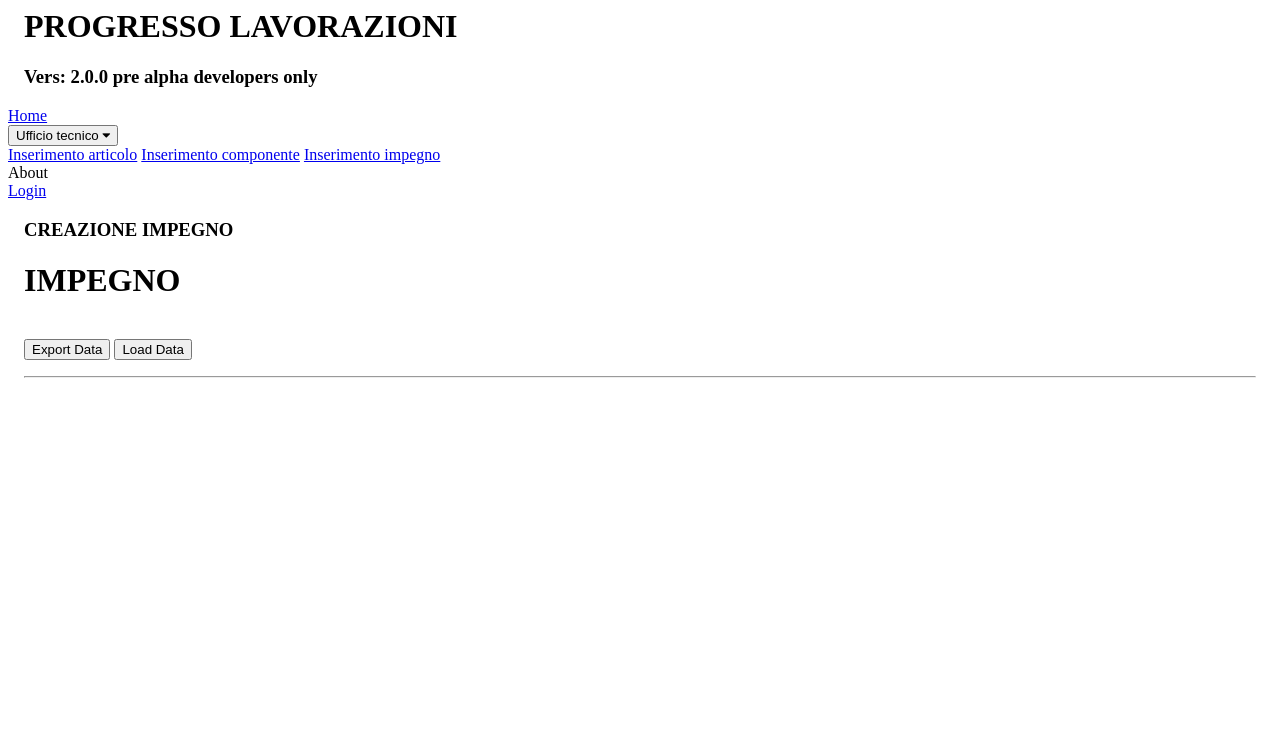
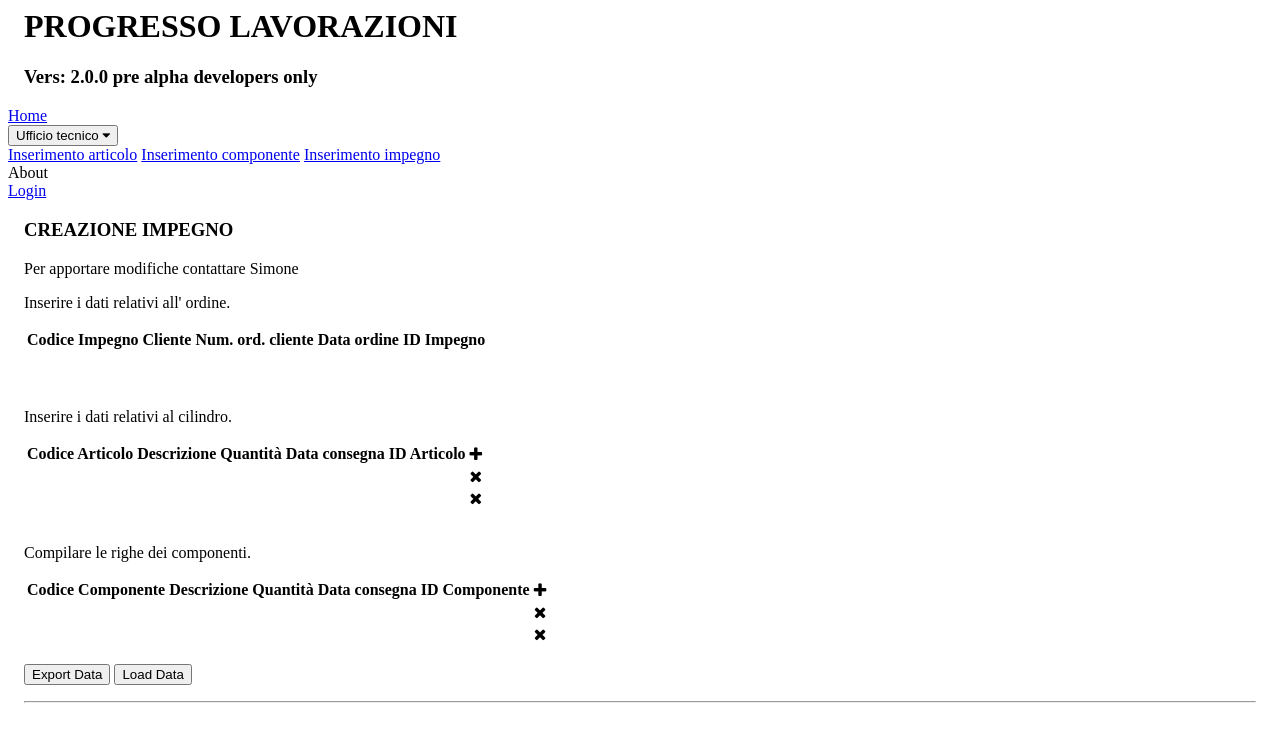
Before and after one commit to gerseun/flask, a Flask app: page /NuovoImpegno in a window 1280 px wide. Shown: the top 742 px of the page. Run offline with Flask 2, Linux system fonts and the light colour scheme; lists and menus that the app fills with data are empty; some libraries are stand-ins or nearby versions.

Commit message:
new impegno grafico

```diff
--- a/app/templates/NuovoArticolo.html
+++ b/app/templates/NuovoArticolo.html
@@ -23,7 +23,9 @@
         </tr>
       </tbody>
     </table>
+
     <br>
+
     <p>Compilare le righe dei componenti.</p>
     <table id="t_comp">
       <thead class="header">
--- a/app/templates/NuovoImpegno.html
+++ b/app/templates/NuovoImpegno.html
@@ -1,6 +1,94 @@
 {% extends "base.html" %}
 
 {% block content %}
-    <h1>IMPEGNO</h1>
+
+<div class="container" id="newImpegno">
+  <p>Per apportare modifiche contattare Simone</p>
+  <p>Inserire i dati relativi all' ordine.</p>
+  <div id="">
+    <table id="t_imp">
+      <thead class="header">
+        <th id="cod_imp">Codice Impegno</th>
+        <th id="cliente">Cliente</th>
+        <th id="cod_ord_cli">Num. ord. cliente</th>
+        <th id="data_ord">Data ordine</th>
+        <th id="id_imp">ID Impegno</th>
+      </thead>
+      <tbody class="body">
+        <tr>
+          <td contenteditable="true" class="search_imp" id="first_cell"></td>
+          <td contenteditable="true"></td>
+          <td contenteditable="true"></td>
+          <td contenteditable="true"></td>
+          <td contenteditable="false"></td>
+        </tr>
+      </tbody>
+    </table>
+
+    <br>
+
+    <p>Inserire i dati relativi al cilindro.</p>
+    <table id="t_art">
+      <thead class="header">
+        <th id="cod_art">Codice Articolo</th>
+        <th id="desc_art">Descrizione</th>
+        <th id="qt_art">Quantità</th>
+        <th id="data_cons_art">Data consegna</th>
+        <th id="id_art">ID Articolo</th>
+        <th class="control"><i class="table-add fa fa-plus"></i></th>
+      </thead>
+      <tbody class="body">
+        <tr>
+          <td contenteditable="true" class="search_art" id="first_cell"></td>
+          <td contenteditable="true"></td>
+          <td contenteditable="true"></td>
+          <td contenteditable="true"></td>
+          <td contenteditable="false"></td>
+          <td class="control"><i class="table-remove fa fa-times"></i></td>
+        </tr>
+        <tr class="hide">
+          <td contenteditable="true" class="search_art"></td>
+          <td contenteditable="true"></td>
+          <td contenteditable="true"></td>
+          <td contenteditable="true"></td>
+          <td contenteditable="false"></td>
+          <td class="control"><i class="table-remove fa fa-times"></i></td>
+        </tr>
+      </tbody>
+    </table>
+
+    <br>
+
+    <p>Compilare le righe dei componenti.</p>
+    <table id="t_comp">
+      <thead class="header">
+        <th id="cod_comp">Codice Componente</th>
+        <th id="desc_comp">Descrizione</th>
+        <th id="qt_comp">Quantità</th>
+        <th id="data_cons_comp">Data consegna</th>
+        <th id="id_comp">ID Componente</th>
+        <th class="control"><i class="table-add fa fa-plus"></i></th>
+      </thead>
+      <tbody class="body">
+        <tr>
+          <td contenteditable="true" class="search_comp"></td>
+          <td contenteditable="true"></td>
+          <td contenteditable="true"></td>
+          <td contenteditable="true"></td>
+          <td contenteditable="false"></td>
+          <td class="control"><i class="table-remove fa fa-times"></i></td>
+        </tr>
+        <tr class="hide">
+          <td contenteditable="true" class="search_comp"></td>
+          <td contenteditable="true"></td>
+          <td contenteditable="true"></td>
+          <td contenteditable="true"></td>
+          <td contenteditable="false"></td>
+          <td class="control"><i class="table-remove fa fa-times"></i></td>
+        </tr>
+      </tbody>
+    </table>
+  </div>
+</div>
 
 {% endblock %}
```
